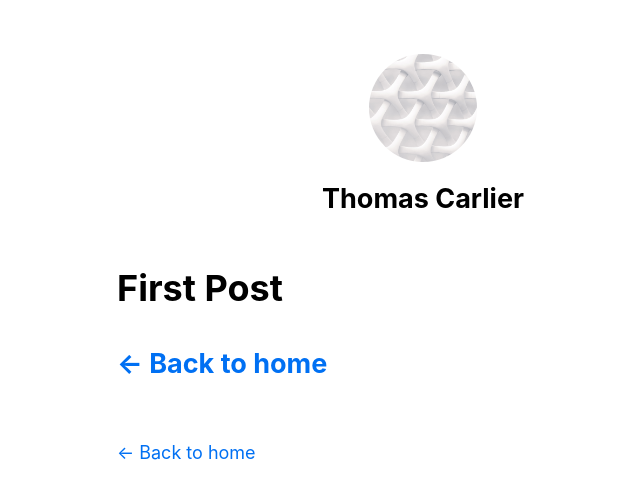
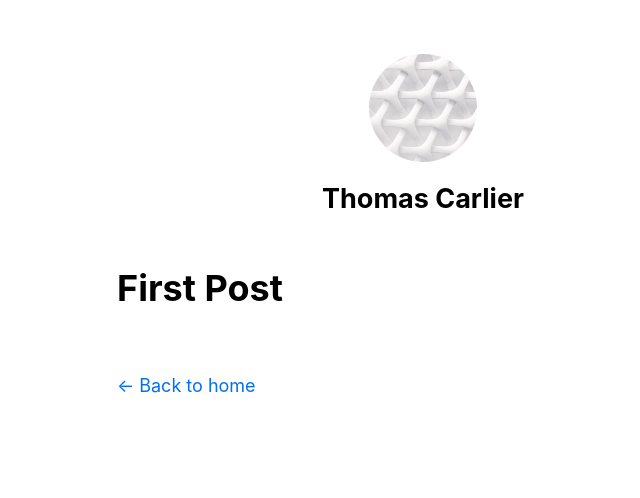
Before and after one commit to t0mll/next-blog, a Next.js app: page /posts/first-post in a window 1280 px wide. Shown: the top 498 px of the page, without its empty margins (217-857 px from the left). Built offline with nearby package versions, Linux system fonts and the light colour scheme.

Commit message:
Remove unecessary navigation

```diff
--- a/pages/posts/first-post.js
+++ b/pages/posts/first-post.js
@@ -17,9 +17,6 @@ export default function FirstPost() {
           }
         />
         <h1>First Post</h1>
-        <h2>
-          <Link href="/">← Back to home</Link>
-        </h2>
       </Layout>
     );
   }
```
